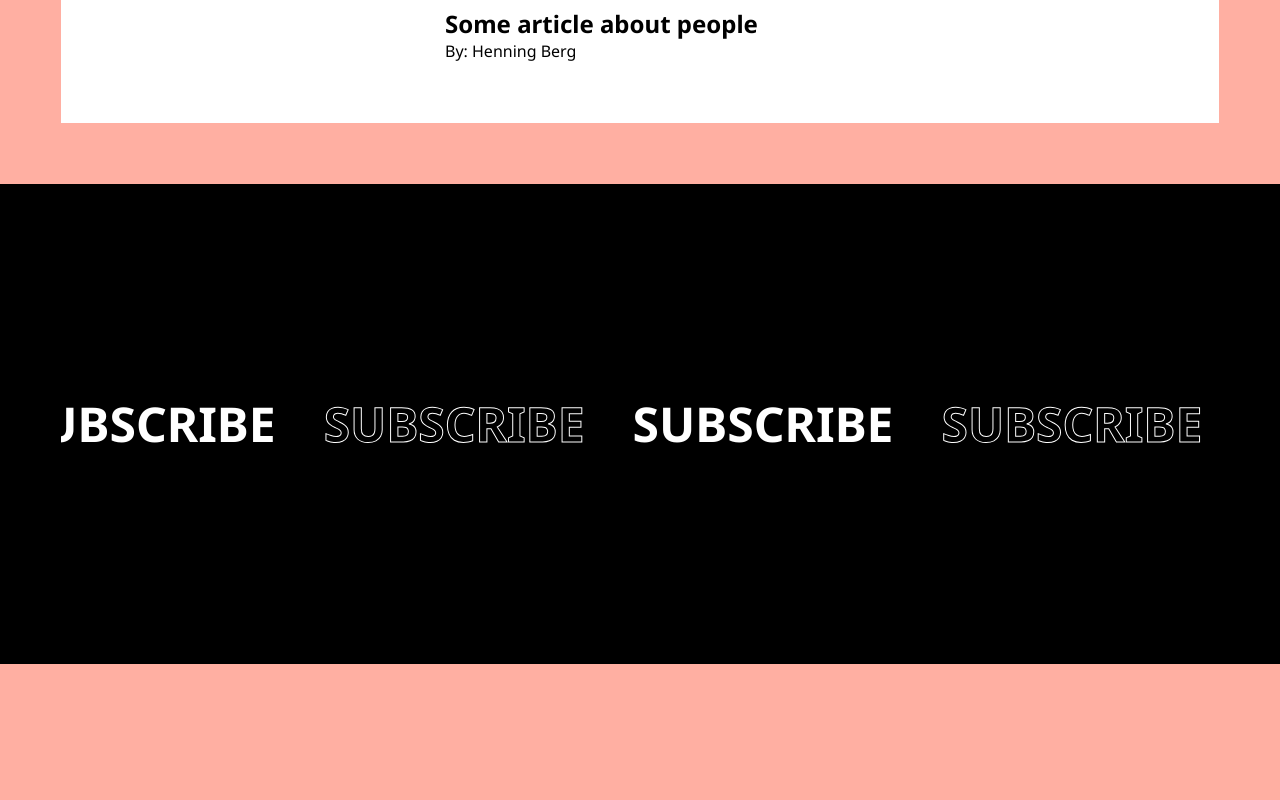
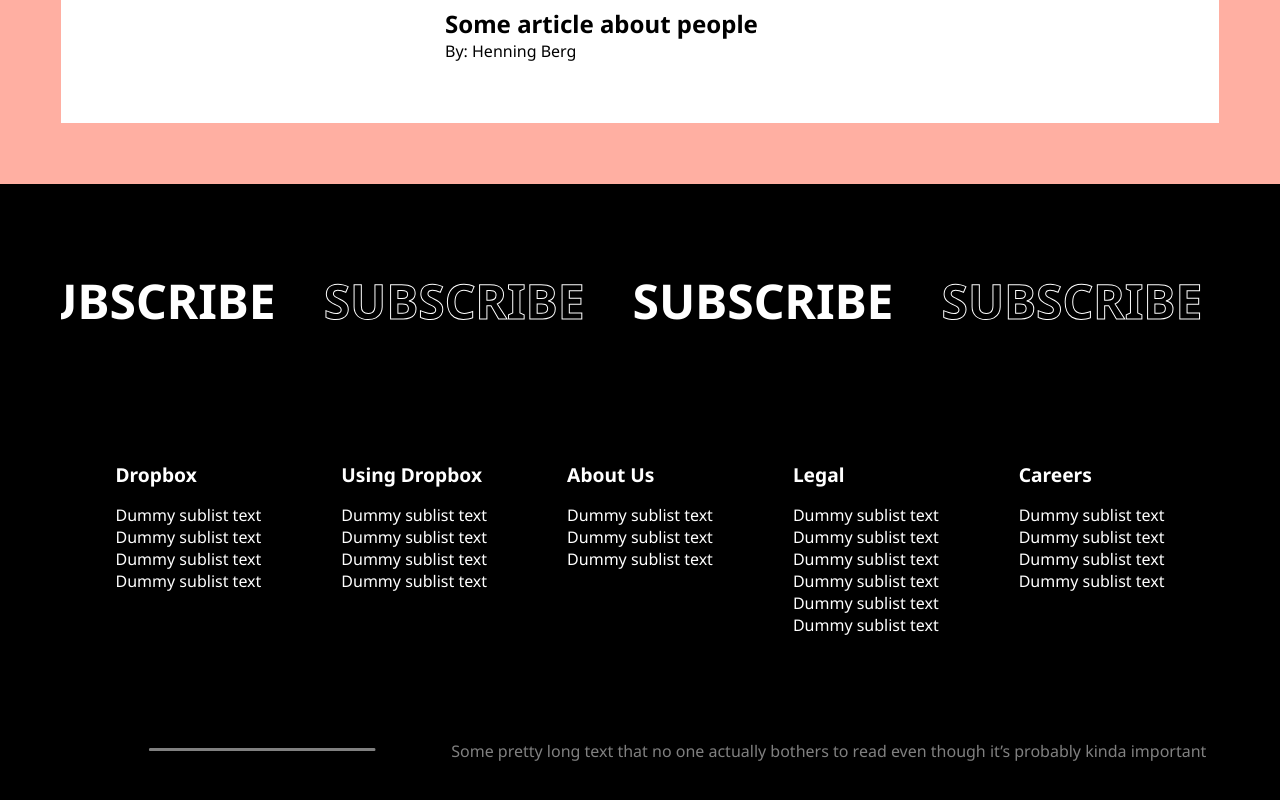
Before and after one commit to Dan7n/react-landing-page, a React (Create React App) app: page / in a window 1280 px wide. Shown: the part 4885-5685 px from the top of the page. Before the commit the page ends 5549 px from the top, so only its background shows below. Built offline with nearby package versions, Linux system fonts and the light colour scheme.

Commit message:
completed footer

```diff
--- /dev/null
+++ b/src/components/footer/Disclaimer.js
@@ -0,0 +1,12 @@
+import React from 'react'
+
+export default function Disclaimer(props) {
+    return (
+        <section className="disclaimer">
+            <aside className="content-aside" />
+            <div>
+                <p>Some pretty long text that no one actually bothers to read even though it’s probably kinda important</p>
+            </div>
+        </section>
+    )
+}
--- a/src/components/footer/FooterContainer.js
+++ b/src/components/footer/FooterContainer.js
@@ -1,10 +1,14 @@
 import React from "react"
 import Subscribe from "./Subscribe"
+import ListParent from "./ListParent"
+import Disclaimer from "./Disclaimer"
 
 export default function FooterContainer() {
     return (
         <section className="footer">
             <Subscribe />
+            <ListParent />
+            <Disclaimer />
         </section>
     )
 }
--- a/src/components/footer/ListChildren.js
+++ b/src/components/footer/ListChildren.js
@@ -10,12 +10,13 @@ export default function ListChildren(props) {
     }
 
     return (
-        <div>
-            {liTags(this.props.liTags)}
-        </div>
+        <>
+            {liTags(props.liTags)}
+        </>
     )
 }
 
 ListChildren.defaultProps = {
-    liTags: 4
+    liTags: 4,
+    content: "Dummy sublist text"
 }
--- a/src/components/footer/ListParent.js
+++ b/src/components/footer/ListParent.js
@@ -1,9 +1,31 @@
 import React from 'react'
+import ListChildren from "./ListChildren"
 
 export default function ListParent() {
     return (
-        <div>
-
-        </div>
+        <section className="footer-list-outer">
+            <div className="footer-list-inner">
+                <ul>
+                    <h5>Dropbox</h5>
+                    <ListChildren liTags={4} />
+                </ul>
+                <ul>
+                    <h5>Using Dropbox</h5>
+                    <ListChildren liTags={4} />
+                </ul>
+                <ul>
+                    <h5>About Us</h5>
+                    <ListChildren liTags={3} />
+                </ul>
+                <ul>
+                    <h5>Legal</h5>
+                    <ListChildren liTags={6} />
+                </ul>
+                <ul>
+                    <h5>Careers</h5>
+                    <ListChildren liTags={4} />
+                </ul>
+            </div>
+        </section>
     )
 }
--- a/src/components/footer/Subscribe.js
+++ b/src/components/footer/Subscribe.js
@@ -2,7 +2,7 @@ import React from 'react'
 
 export default function Subscribe() {
     return (
-        <div className="subscribe scroll">
+        <div className="scroll">
             <div>
                 <span>Subscribe</span>
                 <span>Subscribe</span>
--- a/src/index.scss
+++ b/src/index.scss
@@ -41,10 +41,12 @@ body {
     font-family: 'Noto Sans', sans-serif;
     position: relative;
     background-color: $main-bg-right;
+    overflow-x: hidden;
     @include center-col;
 
     #root {
         width: 100%;
+        height: 100%;
         @include center-col;
     }
 
--- a/src/partials/_footerPage.scss
+++ b/src/partials/_footerPage.scss
@@ -7,7 +7,7 @@ body {
             margin-top: $page-spacing;
             background-color: black;
             width: 100%;
-            height: 60vh;
+            min-height: 60vh;
             padding: $page-spacing;
             @include center-col;
             color: white;
@@ -18,6 +18,7 @@ body {
                 // @include center-row;
                 display: flex;
                 padding: 1.5rem;
+
 
                 div {
                     font-size: 3rem;
@@ -68,6 +69,53 @@ body {
                     transform: translateX(-200%);
                 }
             }
+            .footer-list-outer {
+                @include center-col;
+                width: 100%;
+                margin: 5rem 0;
+                .footer-list-inner {
+                    display: flex;
+                    justify-content: flex-start;
+                    align-items: flex-start;
+                    flex-wrap: wrap;
+                    gap: 2rem;
+                    ul {
+                        list-style: none;
+                        @include center-col;
+                        align-items: flex-start;
+                        padding: 1.5rem;
+
+                        h5 {
+                            font-size: 1.2rem;
+                            margin-bottom: 1rem;
+                        }
+                    }
+                }
+            }
+
+
+            .disclaimer {
+                display: grid;
+                grid-template-columns: 1fr 2fr;
+                grid-template-rows: 1fr;
+                div {
+                    color: gray;
+                }
+
+                aside {
+                    position: relative;
+                    &::before {
+                        content: "";
+                        position: absolute;
+                        bottom: 50%;
+                        left: 50%;
+                        width: 60%;
+                        border-top: 3px solid gray;
+                        transform: translateX(-50%);
+                        border-radius: 4px;
+                    }
+                }
+            }
         }
     }
 }
```
